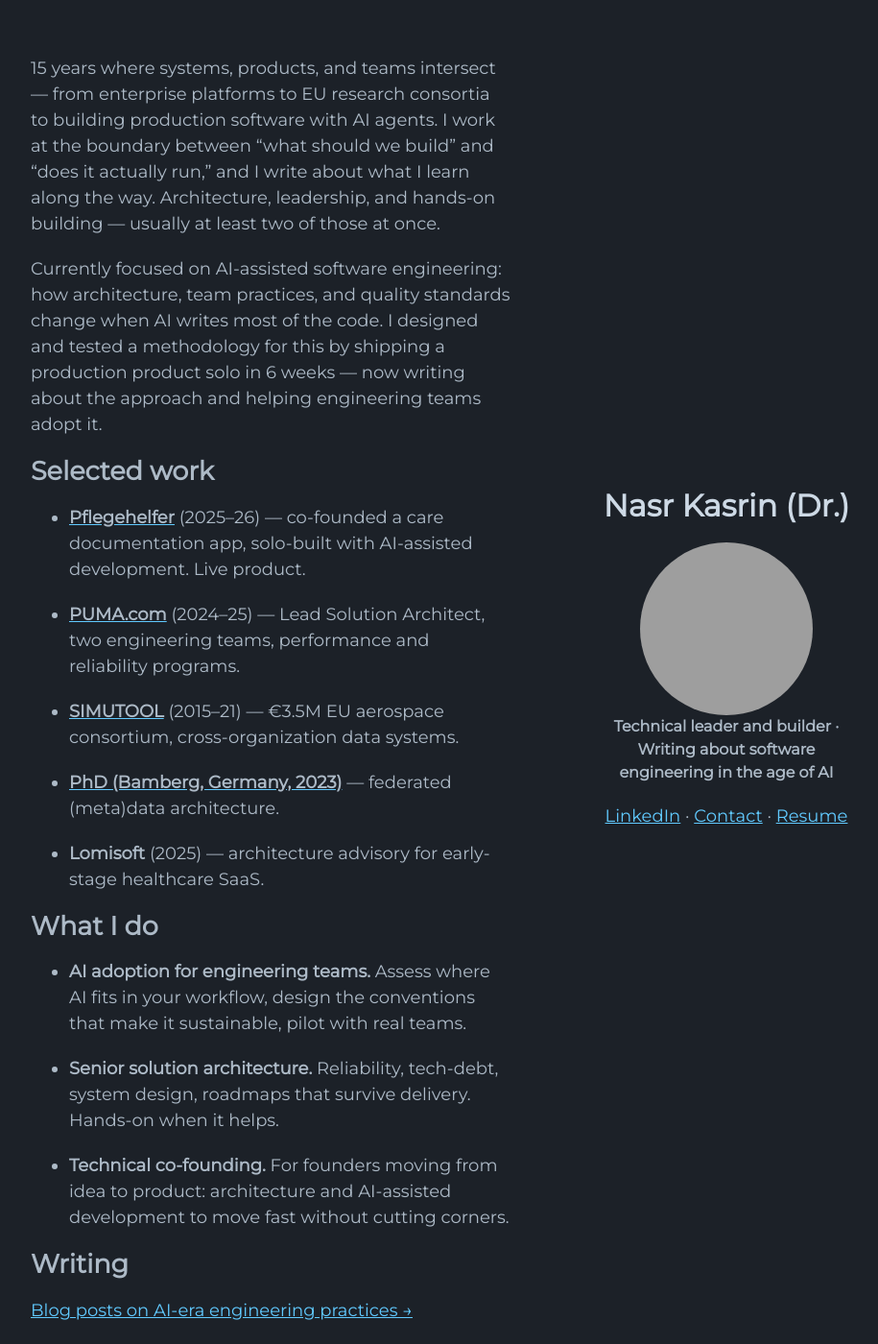
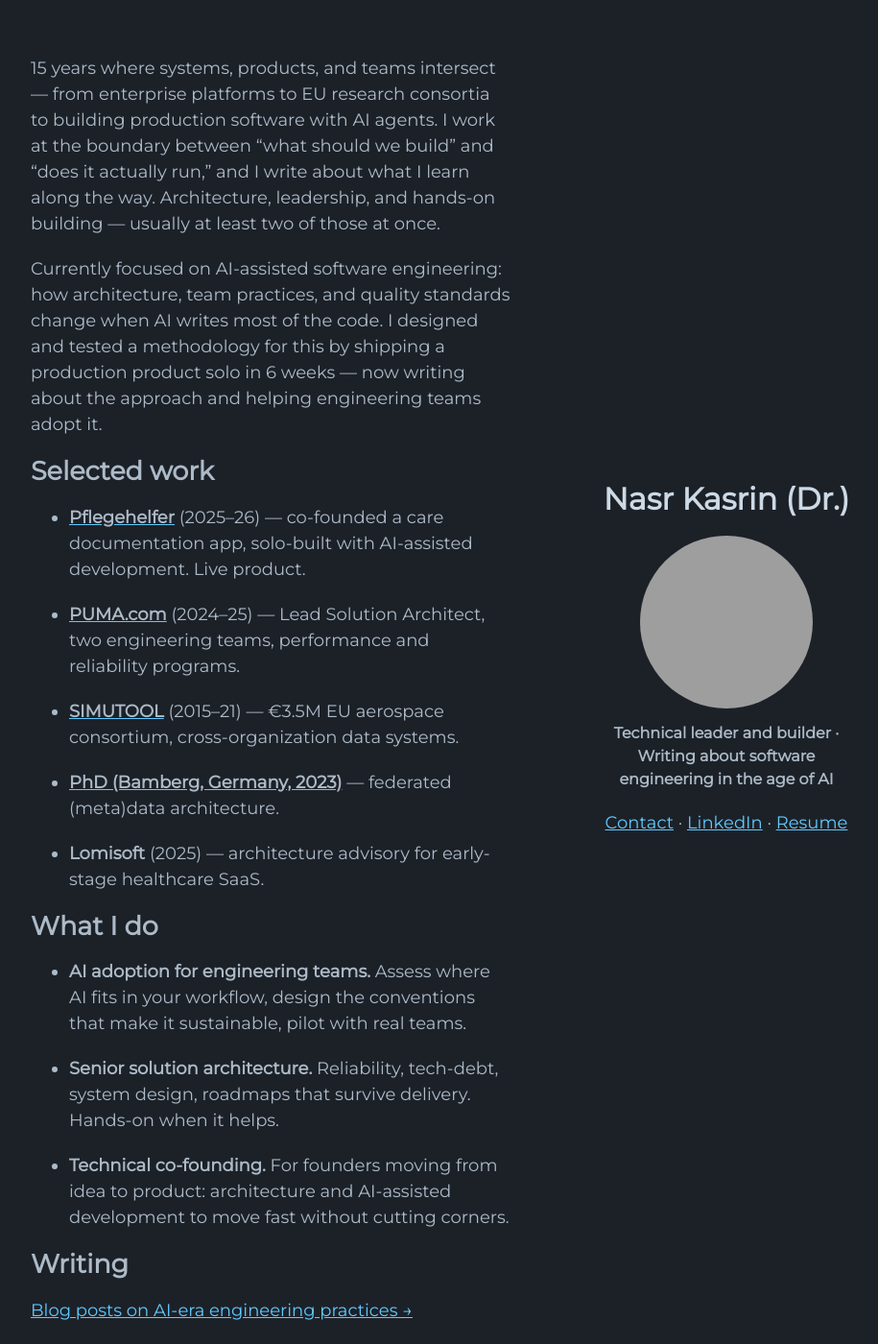
Before and after one commit to n42r/n42r.github.io, a Jekyll site: the page built from index.md, in a window 1280 px wide and 1400 px high. Shown: the whole window at 96% size, without its empty margins (178-1093 px from the left). Built offline with Jekyll 4.4.1, drawn with Linux system fonts in a browser that asks for light colours; the repository's description, which GitHub fills in, is left out; grey boxes are pictures that could not be loaded.

Commit message:
card design update

```diff
--- a/_layouts/default.html
+++ b/_layouts/default.html
@@ -28,13 +28,14 @@
         {% endif %}
 
         <div class="links">
-        {% if site.linkedin %}
-			<a href="https://www.linkedin.com/in/{{site.linkedin}}">LinkedIn</a>
+
+        {% if site.email %}
+			<a href="mailto:{{site.email}}">Contact</a>
         {% endif %}
 
-        {% if site.email %}
+        {% if site.linkedin %}
             &middot;
-			<a href="mailto:{{site.email}}">Contact</a>
+            <a href="https://www.linkedin.com/in/{{site.linkedin}}">LinkedIn</a>
         {% endif %}
 
         {% if site.resume_url %}
--- a/assets/css/style.scss
+++ b/assets/css/style.scss
@@ -47,6 +47,10 @@ header img {
   margin:0 auto;
 }
 
+header h4 {
+  margin-top:14px;
+}
+
 h3 {
  font-size: 20px;
 }
```
Also changed, not shown: index.md (+0 -3 lines).
